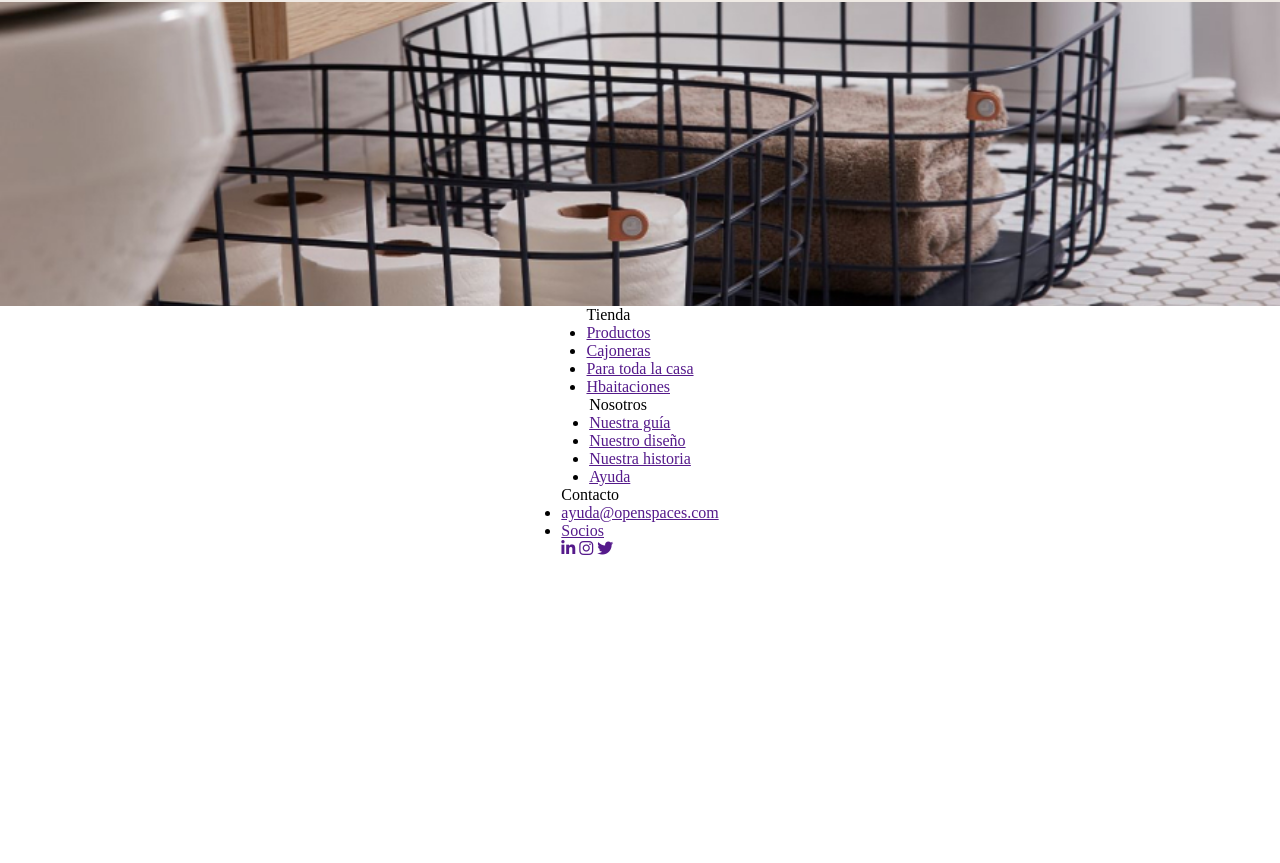
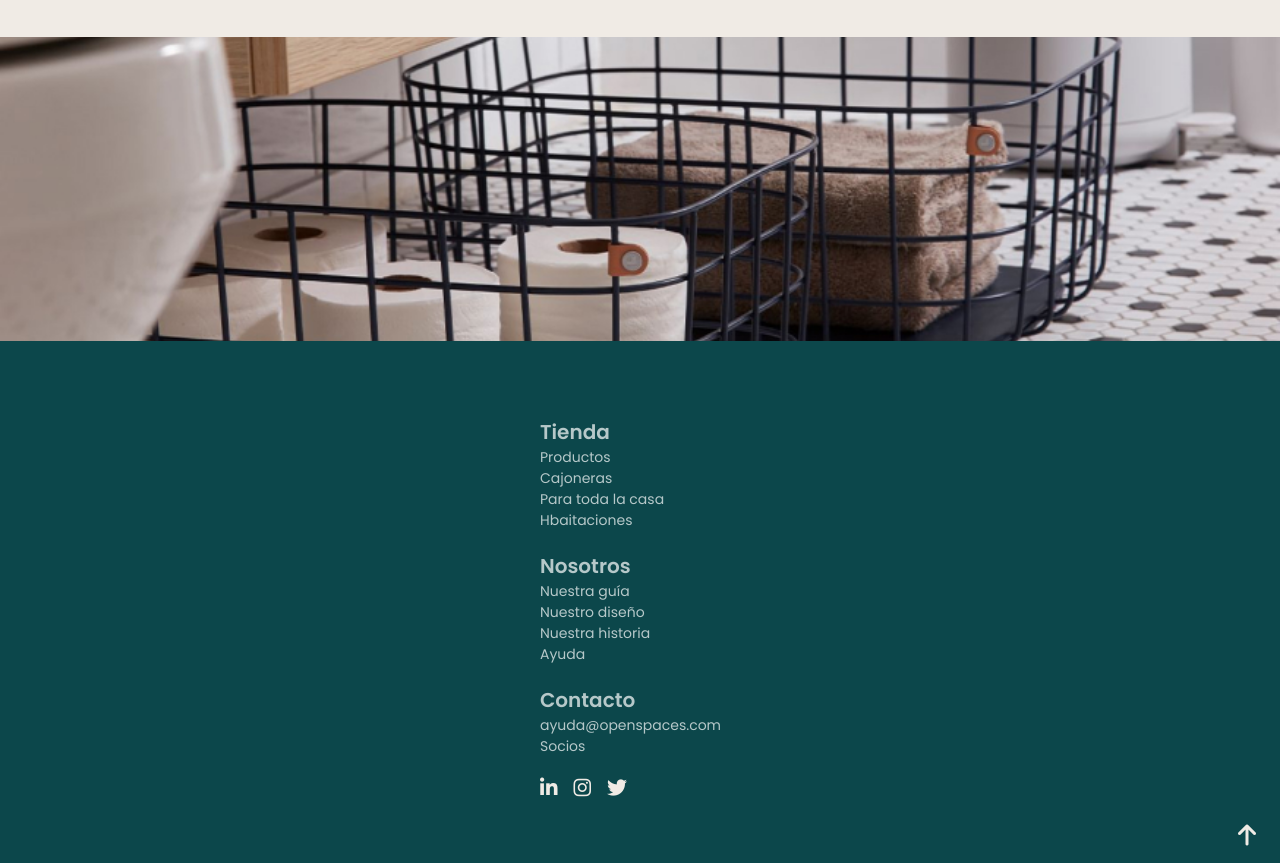
Before and after one commit to Adalab/modulo-1-evaluacion-final-sararunda, a website: page src/html/index.html in a window 1280 px wide. Shown: the part 1885-2748 px from the top of the page. Before the commit the page ends 2443 px from the top, so only its background shows below. Drawn offline with nearby package versions, Linux system fonts and the light colour scheme; files that its build step writes are made by us from their sources; files whose address does not match are found by name.

Commit message:
done mobile designe

```diff
--- a/src/html/partials/footer.html
+++ b/src/html/partials/footer.html
@@ -1,40 +1,65 @@
 <footer class="footer">
-  <div>
-    <p>Tienda</p>
+  <div class="shop">
+    <p class="info">Tienda</p>
     <nav>
-      <ul>
-        <li><a href="">Productos</a></li>
-        <li><a href="">Cajoneras</a></li>
-        <li><a href="">Para toda la casa</a></li>
-        <li><a href="">Hbaitaciones</a></li>
+      <ul class="link_info">
+        <li class="list">
+          <a class="link_info" href="https://adalab.es/">Productos</a>
+        </li>
+        <li class="list">
+          <a class="link_info" href="https://adalab.es/">Cajoneras</a>
+        </li>
+        <li class="list">
+          <a class="link_info" href="https://adalab.es/">Para toda la casa</a>
+        </li>
+        <li class="list">
+          <a class="link_info" href="https://adalab.es/">Hbaitaciones</a>
+        </li>
       </ul>
     </nav>
   </div>
 
-  <div>
-    <p>Nosotros</p>
+  <div class="we">
+    <p class="info">Nosotros</p>
     <nav>
       <ul>
-        <li><a href="">Nuestra guía</a></li>
-        <li><a href="">Nuestro diseño</a></li>
-        <li><a href="">Nuestra historia</a></li>
-        <li><a href="">Ayuda</a></li>
+        <li class="list">
+          <a class="link_info" href="https://adalab.es/">Nuestra guía</a>
+        </li>
+        <li class="list">
+          <a class="link_info" href="https://adalab.es/">Nuestro diseño</a>
+        </li>
+        <li class="list">
+          <a class="link_info" href="https://adalab.es/">Nuestra historia</a>
+        </li>
+        <li class="list">
+          <a class="link_info" href="https://adalab.es/">Ayuda</a>
+        </li>
       </ul>
     </nav>
   </div>
 
-  <div>
-    <p>Contacto</p>
+  <div class="contact">
+    <p class="info">Contacto</p>
     <nav>
       <ul>
-        <li><a href="">ayuda@openspaces.com</a></li>
-        <li><a href="">Socios</a></li>
+        <li class="list">
+          <a class="link_info" href="https://adalab.es/"
+            >ayuda@openspaces.com</a
+          >
+        </li>
+        <li class="list">
+          <a class="link_info" href="https://adalab.es/">Socios</a>
+        </li>
       </ul>
     </nav>
-    <nav>
-      <a href=""><i class="fa-brands fa-linkedin-in"></i></a>
-      <a href=""><i class="fa-brands fa-instagram"></i></a>
-      <a href=""><i class="fa-brands fa-twitter"></i></a>
+    <nav class="rrss">
+      <a class="link_linked" href=""
+        ><i class="fa-brands fa-linkedin-in"></i
+      ></a>
+      <a class="link_insta" href=""><i class="fa-brands fa-instagram"></i></a>
+      <a class="link_twit" href=""><i class="fa-brands fa-twitter"></i></a>
     </nav>
   </div>
+  <a href="#header"><i class="fa-solid fa-arrow-up arrow"></i></a>
 </footer>
--- a/src/html/partials/header.html
+++ b/src/html/partials/header.html
@@ -1,4 +1,4 @@
-<header class="header">
+<header id="header" class="header">
   <a class="header__menu" href="https://adalab.es/"
     ><i class="fa-solid fa-bars"></i
   ></a>
--- a/src/js/main.js
+++ /dev/null
@@ -1,3 +0,0 @@
-'use strict';
-
-console.log('>> Ready :)');
--- a/src/scss/core/_variables.scss
+++ b/src/scss/core/_variables.scss
@@ -5,3 +5,4 @@ $green-dark: #0c474b;
 $white: #ffffff;
 $orange: #ff975a;
 $grey: #f0ebe5;
+$blue-clear: #b6c8c9;
--- a/src/scss/layout/_footer.scss
+++ b/src/scss/layout/_footer.scss
@@ -1,5 +1,52 @@
+html {
+  scroll-behavior: smooth;
+}
 .footer {
   display: flex;
   flex-direction: column;
   align-items: center;
+  padding: 56px 0 63px 0;
+  background-color: $green-dark;
+  position: relative;
 }
+.info {
+  font-family: $font-title;
+  font-size: 20px;
+  font-weight: 600;
+  color: $blue-clear;
+  padding-top: 20px;
+}
+.list {
+  list-style: none;
+}
+
+.link_info {
+  // list-style: none;
+  font-family: $font-title;
+  font-size: 14px;
+  color: $blue-clear;
+  text-decoration: none;
+}
+.shop,
+.we,
+.contact {
+  width: 200px;
+}
+.rrss {
+  padding-top: 20px;
+  font-size: 20px;
+}
+.link_linked,
+.link_insta,
+.link_twit {
+  color: $grey;
+  padding-right: 11px;
+}
+.arrow {
+  color: $grey;
+  position: absolute;
+  right: 24px;
+  bottom: 16px;
+  font-size: 24px;
+  transition-property: all;
+}
--- a/src/scss/layout/_section-1.scss
+++ b/src/scss/layout/_section-1.scss
@@ -2,6 +2,8 @@
   background-color: $grey;
   &__title_advantages {
     text-align: center;
+    display: grid;
+    grid-template-columns: 1fr;
     font-family: $font-title;
     color: $green-dark;
     padding: 41px 0 37px 0;
```
